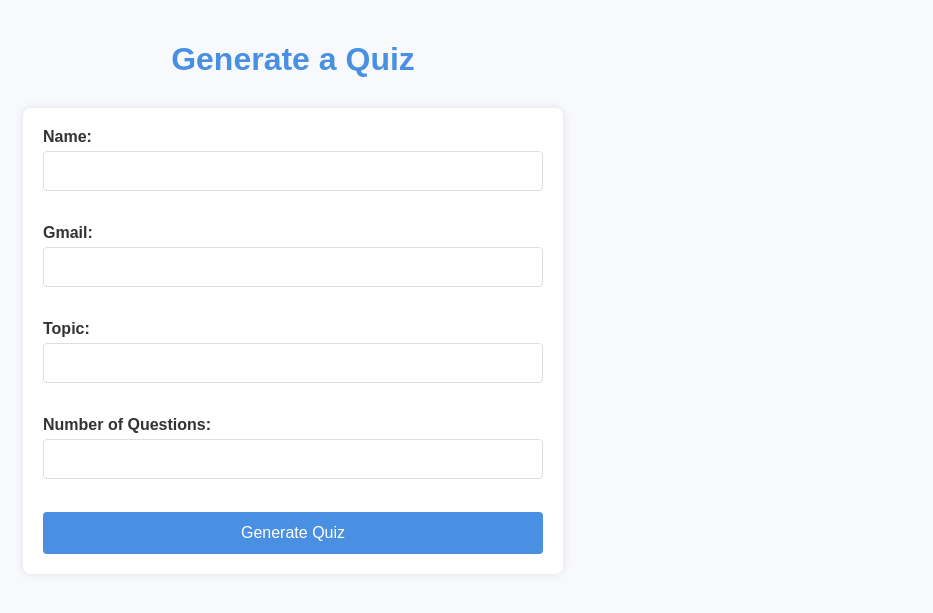
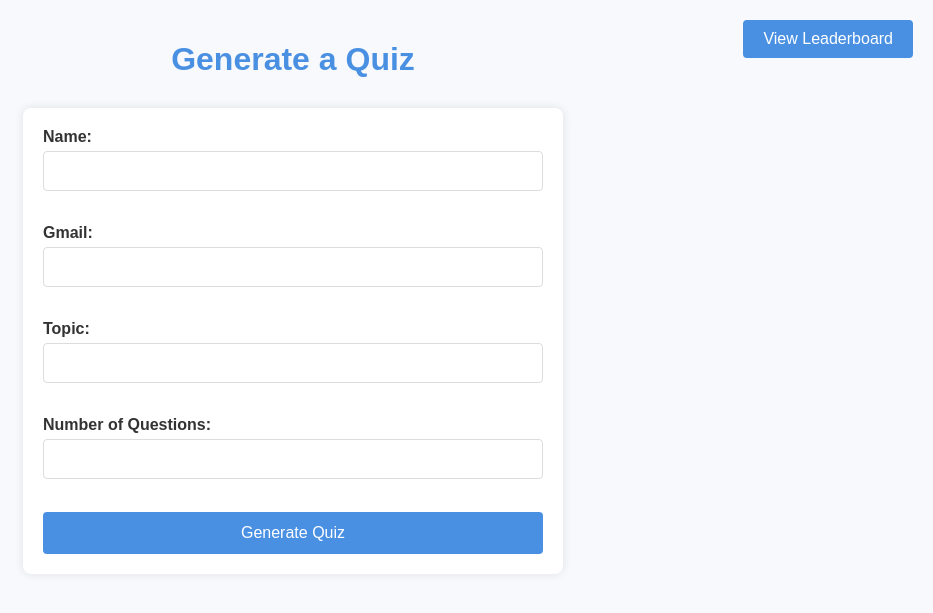
Before and after one commit to khushie03/Quiz_App, a FastAPI app: page / in a window 1280 px wide. Shown: the top 613 px of the page, without its empty margins (347-1280 px from the left). Run offline with FastAPI, Linux system fonts and the light colour scheme.

Commit message:
add and update C:\PROJECTS\Quiz App\templates\index.html

```diff
--- a/templates/index.html
+++ b/templates/index.html
@@ -11,6 +11,7 @@
             margin: 0;
             padding: 20px;
             color: #333;
+            position: relative;
         }
         h1 {
             text-align: center;
@@ -24,6 +25,7 @@
             padding: 20px;
             border-radius: 8px;
             box-shadow: 0 0 10px rgba(0, 0, 0, 0.1);
+            margin-bottom: 20px;
         }
         label {
             display: block;
@@ -63,9 +65,22 @@
         button:hover {
             background-color: #357ab8;
         }
+        .button-container {
+            position: absolute;
+            top: 20px;
+            right: 20px;
+        }
+        .button-container button {
+            width: auto;
+            padding: 10px 20px;
+        }
     </style>
 </head>
 <body>
+    <div class="button-container">
+        <button onclick="location.href='/leaderboard'">View Leaderboard</button>
+    </div>
+
     <h1>Generate a Quiz</h1>
     <form method="post" action="/generate_quiz">
         <label for="name">Name:</label>
```
